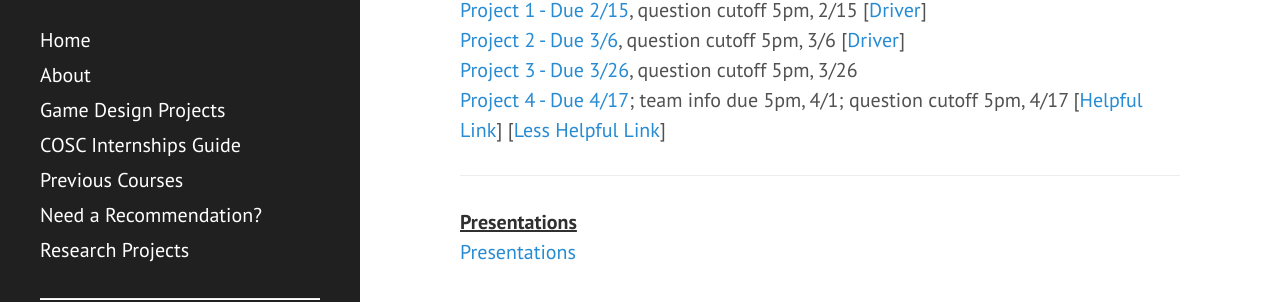
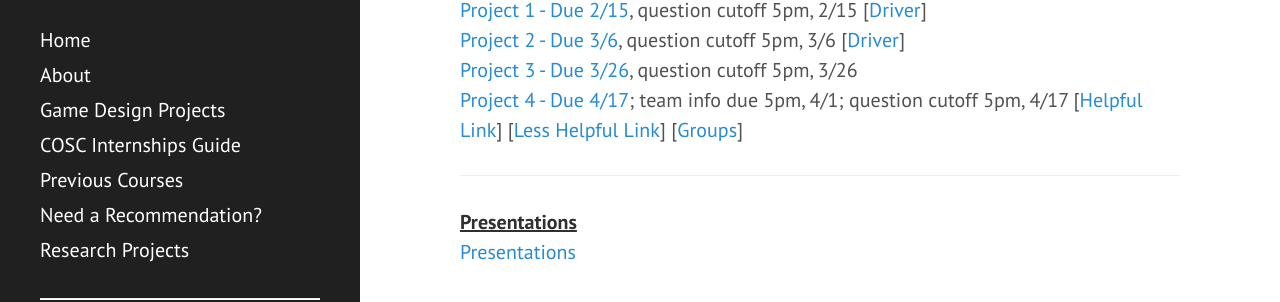
Before and after one commit to ripark/ripark.github.io, a Jekyll site: the page built from s19/cosc251.html, in a window 1280 px wide and 900 px high, scrolled down 746 px. Shown: the part 143-445 px from the top of the window. Built offline with Jekyll 4.4.1, drawn with Linux system fonts in a browser that asks for light colours; Markdown is read by kramdown in place of the engine named in the settings.

Commit message:
early week update

```diff
--- /dev/null
+++ b/s19/251Groups.txt
@@ -0,0 +1,4 @@
+251 Project 4 Groups
+
+Brown, Lambert, True
+Mohamed, Rohde, Schoch
--- a/s19/cosc251.html
+++ b/s19/cosc251.html
@@ -49,7 +49,7 @@
 <br>
 <a href="http://ripark.github.io/s19/COSC251Proj3.pdf">Project 3 - Due 3/26</a>, question cutoff 5pm, 3/26
 <br>
-<a href="http://ripark.github.io/s19/COSC251Proj4.pdf">Project 4 - Due 4/17</a>; team info due 5pm, 4/1; question cutoff 5pm, 4/17 [<a href="https://stackoverflow.com/questions/28585656/how-to-create-a-multi-dimensional-array-in-common-lisp">Helpful Link</a>] [<a href="http://ripark.github.io/s17/link.jpg">Less Helpful Link</a>]
+<a href="http://ripark.github.io/s19/COSC251Proj4.pdf">Project 4 - Due 4/17</a>; team info due 5pm, 4/1; question cutoff 5pm, 4/17 [<a href="https://stackoverflow.com/questions/28585656/how-to-create-a-multi-dimensional-array-in-common-lisp">Helpful Link</a>] [<a href="http://ripark.github.io/s17/link.jpg">Less Helpful Link</a>] [<a href="http://ripark.github.io/s19/251Groups.txt">Groups</a>]
 <hr>
 <strong><u>Presentations</strong></u>
 <br>
--- a/s19/cosc370.html
+++ b/s19/cosc370.html
@@ -34,6 +34,8 @@
 <br>
 <a href="http://ripark.github.io/s19/370Chapter7b.pdf">Chapter 7b</a>
 <br>
+<a href="http://ripark.github.io/s19/370Chapter18.pdf">Chapter 18</a>
+<br>
 <hr>
 <strong><u>Projects</strong></u>
 <br>
```
Also changed, not shown: 1 other file.
